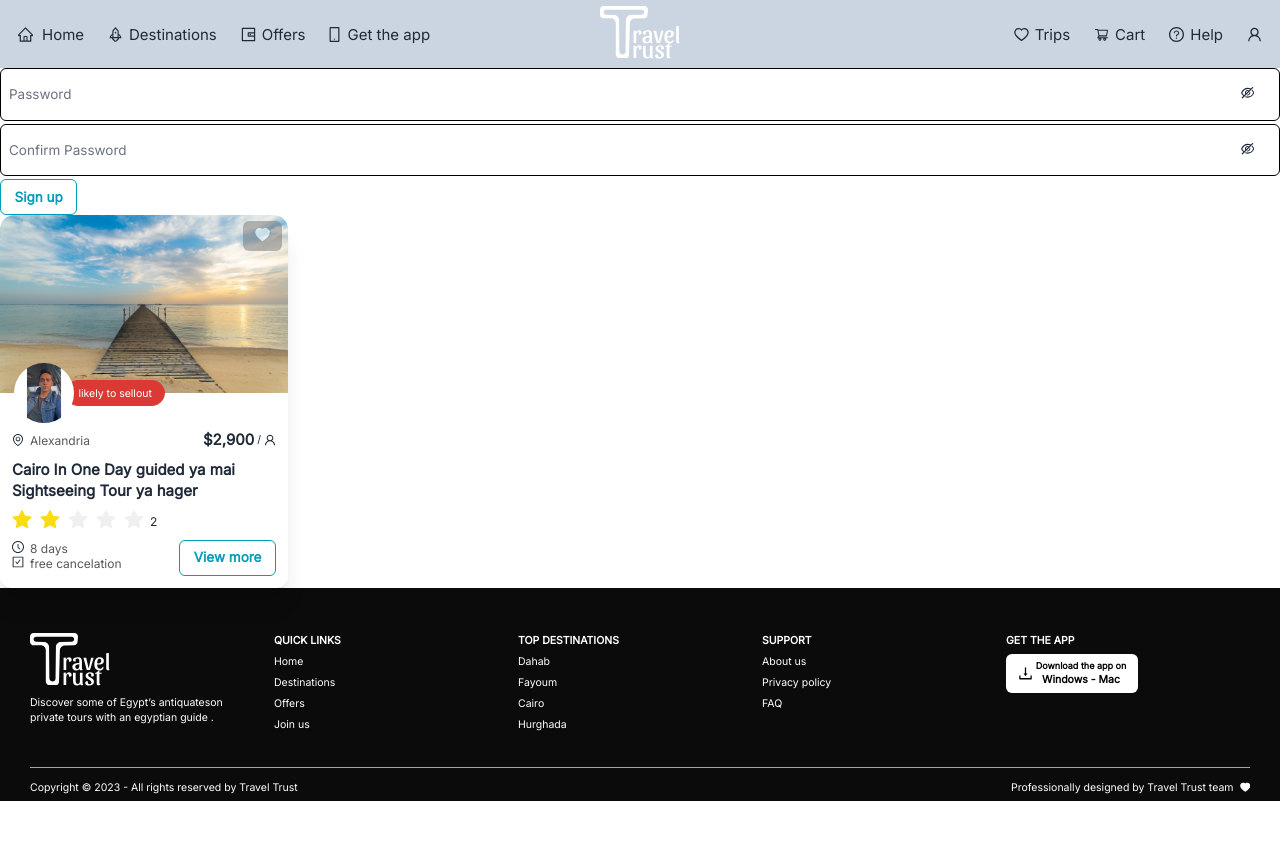
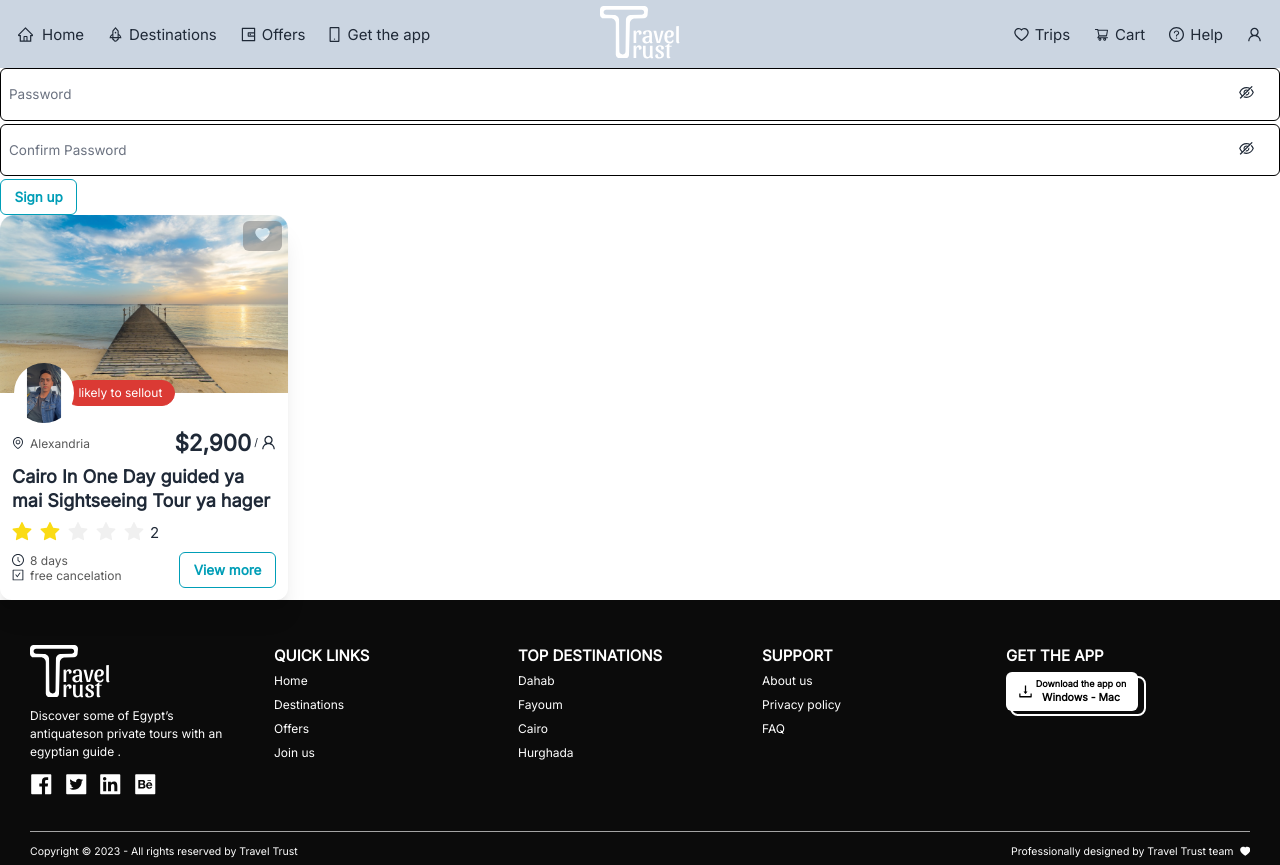
Before and after one commit to AhmedEldesoky99/Travel-Trust-ITI-Frontend, a React (Vite) app: page /shared in a window 1280 px wide. Before the commit the page ends 801 px from the top, so only its background shows below. Built offline with nearby package versions, Linux system fonts and the light colour scheme; a web font is replaced by a local one.

Commit message:
💄 Refactor rem units

```diff
--- a/src/components/shared/Footer/index.jsx
+++ b/src/components/shared/Footer/index.jsx
@@ -1,5 +1,12 @@
 import React from "react";
-import { DownloadOutlined,HeartFilled } from "@ant-design/icons";
+import {
+  DownloadOutlined,
+  HeartFilled,
+  FacebookFilled,
+  TwitterSquareFilled,
+  LinkedinFilled,
+  BehanceSquareFilled,
+} from "@ant-design/icons";
 
 import Logo from "../../../assets/images/Logo/Logo.svg";
 
@@ -7,66 +14,100 @@ const Footer = () => {
   return (
     <>
       <div className="grid grid-cols-5 2xs:grid-cols-1 sm:grid-cols-2 md:grid-cols-4 lg:grid-cols-5  space-y-5 p-10 bg-[#0b0b0b] text-white">
-
         <div className="text-sm mt-5 ">
           <img src={Logo} alt="Travel Trust Logo" />
-          <p className="mt-2 pr-[20%]">
-            Discover some of Egypt’s antiquateson private tours with an
-            egyptian guide .
+          <p className="mt-2 pr-[20%] text-base">
+            Discover some of Egypt’s antiquateson private tours with an egyptian
+            guide .
           </p>
+          <div className="flex space-x-4 mt-4">
+            <FacebookFilled className="text-3xl cursor-pointer hover:text-primary-green transition duration-300" />
+            <TwitterSquareFilled className="text-3xl cursor-pointer hover:text-primary-green transition duration-300" />
+            <LinkedinFilled className="text-3xl cursor-pointer hover:text-primary-green transition duration-300" />
+            <BehanceSquareFilled className="text-3xl cursor-pointer hover:text-primary-green transition duration-300" />
+          </div>
         </div>
 
         <div className="flex flex-col space-y-2 text-sm">
-          <span className="footer-title opacity-100 mb-0">Quick Links</span>
-          <a className="cursor-pointer hover:text-primary-green transition-all">Home</a>
-          <a className="cursor-pointer hover:text-primary-green transition-all">Destinations</a>
-          <a className="cursor-pointer hover:text-primary-green transition-all">Offers</a>
-          <a className="cursor-pointer hover:text-primary-green transition-all">Join us</a>
+          <span className="footer-title opacity-100 mb-0 text-xl">
+            Quick Links
+          </span>
+          <a className="cursor-pointer hover:text-primary-green transition-all text-base">
+            Home
+          </a>
+          <a className="cursor-pointer hover:text-primary-green transition-all text-base">
+            Destinations
+          </a>
+          <a className="cursor-pointer hover:text-primary-green transition-all text-base">
+            Offers
+          </a>
+          <a className="cursor-pointer hover:text-primary-green transition-all text-base">
+            Join us
+          </a>
         </div>
 
         <div className="flex flex-col space-y-2 text-sm">
-          <span className="footer-title opacity-100 mb-0">Top destinations</span>
-          <a className="cursor-pointer hover:text-primary-green transition-all">Dahab</a>
-          <a className="cursor-pointer hover:text-primary-green transition-all">Fayoum</a>
-          <a className="cursor-pointer hover:text-primary-green transition-all">Cairo</a>
-          <a className="cursor-pointer hover:text-primary-green transition-all">Hurghada</a>
+          <span className="footer-title opacity-100 mb-0 text-xl">
+            Top destinations
+          </span>
+          <a className="cursor-pointer hover:text-primary-green transition-all text-base">
+            Dahab
+          </a>
+          <a className="cursor-pointer hover:text-primary-green transition-all text-base">
+            Fayoum
+          </a>
+          <a className="cursor-pointer hover:text-primary-green transition-all text-base">
+            Cairo
+          </a>
+          <a className="cursor-pointer hover:text-primary-green transition-all text-base">
+            Hurghada
+          </a>
         </div>
 
         <div className="flex flex-col space-y-2 text-sm">
-          <span className="footer-title opacity-100 mb-0">Support</span>
-          <a className="cursor-pointer hover:text-primary-green transition-all">About us</a>
-          <a className="cursor-pointer hover:text-primary-green transition-all">Privacy policy</a>
-          <a className="cursor-pointer hover:text-primary-green transition-all">FAQ</a>
+          <span className="footer-title opacity-100 mb-0 text-xl">Support</span>
+          <a className="cursor-pointer hover:text-primary-green transition-all text-base">
+            About us
+          </a>
+          <a className="cursor-pointer hover:text-primary-green transition-all text-base">
+            Privacy policy
+          </a>
+          <a className="cursor-pointer hover:text-primary-green transition-all text-base">
+            FAQ
+          </a>
         </div>
 
         <div className="flex flex-col space-y-2 text-sm">
-          <span className="footer-title opacity-100 mb-0">Get the app</span>
-          <button className="w-[11rem] bg-white text-black text-xs flex justify-center items-center space-x-1 p-2 rounded-lg font-bold normal-case">
+          <span className="footer-title opacity-100 mb-0 text-xl">
+            Get the app
+          </span>
+          <button className="group relative w-[11rem] bg-white text-black flex justify-center items-center space-x-1 p-2 rounded-lg font-bold normal-case hover:bg-black hover:text-white transition duration-300">
             <DownloadOutlined className="text-xl leading-none" />
             <div className="flex flex-col">
-              <span>Download the app on </span>
+              <span className="text-xs">Download the app on </span>
               <span className="text-sm">Windows - Mac</span>
             </div>
+          <div className="absolute top-2 left-1 outline-2 outline-white outline h-12 w-[11rem] rounded-lg group-hover:hidden"></div>
           </button>
         </div>
-
       </div>
 
       <div className="divider after:bg-[#a4a4a4] after:h-[0.1rem] before:bg-[#a4a4a4] before:h-[0.1rem] bg-[#0b0b0b] m-0 px-10"></div>
 
       <div className="flex 2xs:flex-col 2xs:space-y-2 2xs:items-center md:flex-row md:justify-between md:items-center md:space-x-5 md:space-y-0 p-2 bg-[#0b0b0b] text-white px-10 text-sm">
-
         <div>
-          <p>Copyright © 2023 - All rights reserved by Travel Trust</p>
+          <p className="text-sm">
+            Copyright © 2023 - All rights reserved by Travel Trust
+          </p>
         </div>
 
         <div className="flex items-center justify-center space-x-2">
-        <span>Professionally designed by Travel Trust team</span>
-        <HeartFilled/>
+          <span className="text-sm">
+            Professionally designed by Travel Trust team
+          </span>
+          <HeartFilled />
         </div>
-
       </div>
-
     </>
   );
 };
--- a/src/components/shared/FormComponents/CustomInput/index.jsx
+++ b/src/components/shared/FormComponents/CustomInput/index.jsx
@@ -33,9 +33,9 @@ const CustomInput = ({ type, name, label, rule, register, errors }) => {
             className="absolute top-1/2 right-[2%] translate-x-0 -translate-y-[50%]"
           >
             {showPassword ? (
-              <EyeOutlined className="text-lg" />
+              <EyeOutlined className="text-xl" />
             ) : (
-              <EyeInvisibleOutlined className="text-lg" />
+              <EyeInvisibleOutlined className="text-xl" />
             )}
           </button>
         )}
--- a/src/components/shared/Navbar/index.jsx
+++ b/src/components/shared/Navbar/index.jsx
@@ -21,7 +21,7 @@ const Navbar = () => {
 
         <div className="flex-1">
           <div className="dropdown">
-            <label tabIndex={0} className="btn btn-ghost md:hidden">
+            <label tabIndex={0} className="btn btn-ghost md:hidden btn-lg">
               <svg
                 xmlns="http://www.w3.org/2000/svg"
                 className="h-5 w-5"
@@ -41,17 +41,17 @@ const Navbar = () => {
               tabIndex={0}
               className="menu menu-compact dropdown-content mt-3 p-2 shadow bg-base-100 rounded-box w-52"
             >
-              <li>
-                <a>Home</a>
+              <li >
+                <a className="text-lg">Home</a>
               </li>
               <li>
-                <a>Destination</a>
+                <a className="text-lg">Destination</a>
               </li>
               <li>
-                <a>Offers</a>
+                <a className="text-lg">Offers</a>
               </li>
               <li>
-                <a>Get the app</a>
+                <a className="text-lg">Get the app</a>
               </li>
             </ul>
           </div>
@@ -119,7 +119,7 @@ const Navbar = () => {
 
           {/* // Show only from xs to md */}
           <div className="dropdown dropdown-end md:hidden ">
-            <label tabIndex={0} className="btn btn-ghost btn-circle ">
+            <label tabIndex={0} className="btn btn-ghost btn-circle text-xl">
               <div className="w-10 rounded-full flex justify-center items-center">
                 <UserOutlined className="p-0 hover:bg-transparent" />
               </div>
@@ -129,13 +129,13 @@ const Navbar = () => {
               className="mt-3 p-2 shadow menu menu-compact dropdown-content bg-base-100 rounded-box w-52"
             >
               <li>
-                <a>Trips</a>
+                <a className="text-lg">Trips</a>
               </li>
               <li>
-                <a>Card</a>
+                <a className="text-lg">Card</a>
               </li>
               <li>
-                <a>Help</a>
+                <a className="text-lg">Help</a>
               </li>
             </ul>
           </div>
--- a/src/components/shared/TourCard/index.jsx
+++ b/src/components/shared/TourCard/index.jsx
@@ -27,10 +27,11 @@ const TourCard = () => {
 
   return (
     <div className="card card-compact w-96 shadow-xl group">
+
       <figure className="relative overflow-visible">
         <img src={CardImage} alt="Tour Image" />
 
-        <div className="group-hover:translate-y-0 group-hover:opacity-30 translate-y-[50%] opacity-0 absolute top-0 w-full h-full bg-black rounded-t-[18px] transition-all duration-500 ease-out flex items-start flex-col">
+        <div className="group-hover:translate-y-0 group-hover:opacity-30 opacity-0 absolute top-0 w-full h-full bg-black rounded-t-[18px] transition-all duration-500 ease-out flex items-start flex-col">
           <div className="flex flex-col ml-5 mt-6 space-y-4">
             <img
               className="hover:rotate-12 transition-all duration-300 ease-out"
@@ -58,7 +59,7 @@ const TourCard = () => {
               className="w-20 rounded-full relative"
             />
           </a>
-          <span className="badge p-4 -ml-3 bg-tertiary-red border-tertiary-red">
+          <span className="badge text-base p-4 -ml-3 bg-tertiary-red border-tertiary-red">
             likely to sellout
           </span>
         </div>
@@ -72,6 +73,7 @@ const TourCard = () => {
             />
           </button>
         </div>
+
       </figure>
 
       <div className="card-body !pt-12 space-y-3 gap-0">
@@ -81,19 +83,19 @@ const TourCard = () => {
             <span className="text-base text-light-gray h-5">Alexandria</span>
           </div>
           <div className="flex justify-center items-center space-x-1">
-            <span className="text-xl font-bold">$2,900</span>{" "}
+            <span className="text-3xl font-bold">$2,900</span>{" "}
             <span className="">/</span>
-            <UserOutlined className="text-base" />
+            <UserOutlined className="text-xl" />
           </div>
         </div>
 
-        <h2 className="card-title">
+        <h2 className="card-title text-2xl">
           Cairo In One Day guided ya mai Sightseeing Tour ya hager{" "}
         </h2>
 
         <div className="flex items-center space-x-2">
           <Rate disabled defaultValue={2} />
-          <span className="text-base h-5">2</span>
+          <span className="text-xl">2</span>
         </div>
 
         <div className="card-actions justify-between">
@@ -118,6 +120,8 @@ const TourCard = () => {
           />
         </div>
       </div>
+
+
     </div>
   );
 };
--- a/src/index.css
+++ b/src/index.css
@@ -7,36 +7,40 @@
     font-family: 'Inter', sans-serif;
 }
 
+html{
+font-size: 100%;
+}
+
 @media screen and (min-width: 320px) {
     html {
-        font-size: 12px;
+        font-size: 60%;
     }
 }
 
 /* For screen sizes from 480px to 768px */
-/* @media screen and (min-width: 480px) {
+@media screen and (min-width: 480px) {
     html {
-        font-size: 10px;
+        font-size: 65%;
     }
-} */
+}
 
 /* For screen sizes from 768px to 1280px */
-/* @media screen and (min-width: 768px) {
+@media screen and (min-width: 768px) {
     html {
-        font-size: 12px;
+        font-size: 70%;
     }
-} */
+}
 
 /* For screen sizes from 1280px to 1536px */
-/* @media screen and (min-width: 1280px) {
+@media screen and (min-width: 1280px) {
     html {
-        font-size:12px;
+        font-size:75%;
     }
-} */
+}
 
 /* For screen sizes larger than 1536px */
 @media screen and (min-width: 1536px) {
     html {
-        font-size: 14px;
+        font-size: 80%;
     }
 }
```
